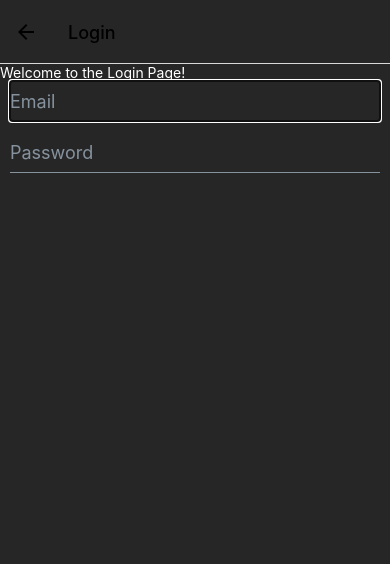
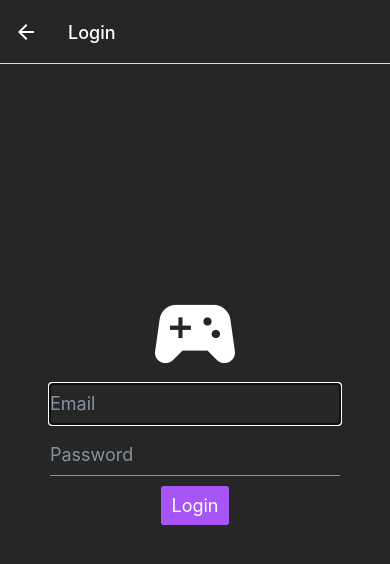
Before and after one commit to chris-15/GameNoti, a React Native app: screen /Login in a window 390 px wide. Shown: the top 564 px of the page. Built offline with nearby package versions, Linux system fonts and the light colour scheme.

Commit message:
styling login form

```diff
--- a/App.js
+++ b/App.js
@@ -10,7 +10,8 @@ const Stack = createNativeStackNavigator();
 export default function App() {
   const globalScreenOptions = {
     headerStyle: { backgroundColor: "#262626" },
-    headerTintColor: {color: "white"},
+    headerTintColor: "white",
+
   };
   return (
     <NavigationContainer>
--- a/screens/LoginScreen.js
+++ b/screens/LoginScreen.js
@@ -1,20 +1,39 @@
 import { StatusBar } from "expo-status-bar";
-import { useLayoutEffect } from "react";
-import { Text, View, SafeAreaView } from "react-native";
+import { useLayoutEffect, useState } from "react";
+import { Text, View, SafeAreaView, KeyboardAvoidingView } from "react-native";
+import { Icon } from '@rneui/themed';
 import { Button, Input, Image, color } from "@rneui/base";
 
 const LoginScreen = ({ navigation }) => {
+  const [email, setEmail] = useState("");
+  const [password, setPassword] = useState("");
   return (
-    <View className="flex-1 bg-neutral-800">
-      <Text className="text-white">Welcome to the Login Page!</Text>
+    <KeyboardAvoidingView behavior="padding" className="flex-1 bg-neutral-800 justify-center items-center p-10">
+      {/* <Text className="text-white">Welcome to the Login Page!</Text>
+       */}
+       <Icon name="sports-esports" color="white" size={100}/>
+      <View className=" w-full">
+        <Input
+          placeholder="Email"
+          inputStyle={{ color: "white" }}
+          autoFocus
+          type="email"
+          value={email}
+          onChangeText={(text) => setEmail(text)}
+        />
+        <Input
+          placeholder="Password"
+          inputStyle={{ color: "white" }}
+          secureTextEntry
+          type="password"
+          value={password}
+          onChangeText={(text) => setPassword(text)}
+        />
+      </View>
 
-      <View className="">
-        <Input placeholder="Email" inputStyle={{color:'white'}} autoFocus type="email"/>
-        <Input placeholder="Password" inputStyle={{color:'white'}} secureTextEntry type="password"/>
-      </View>
-    </View>
-
-
+      <Button title="Login" color="#A855F7" />
+      <View style={{ height: 100}}/>
+    </KeyboardAvoidingView>
   );
 };
 
```
